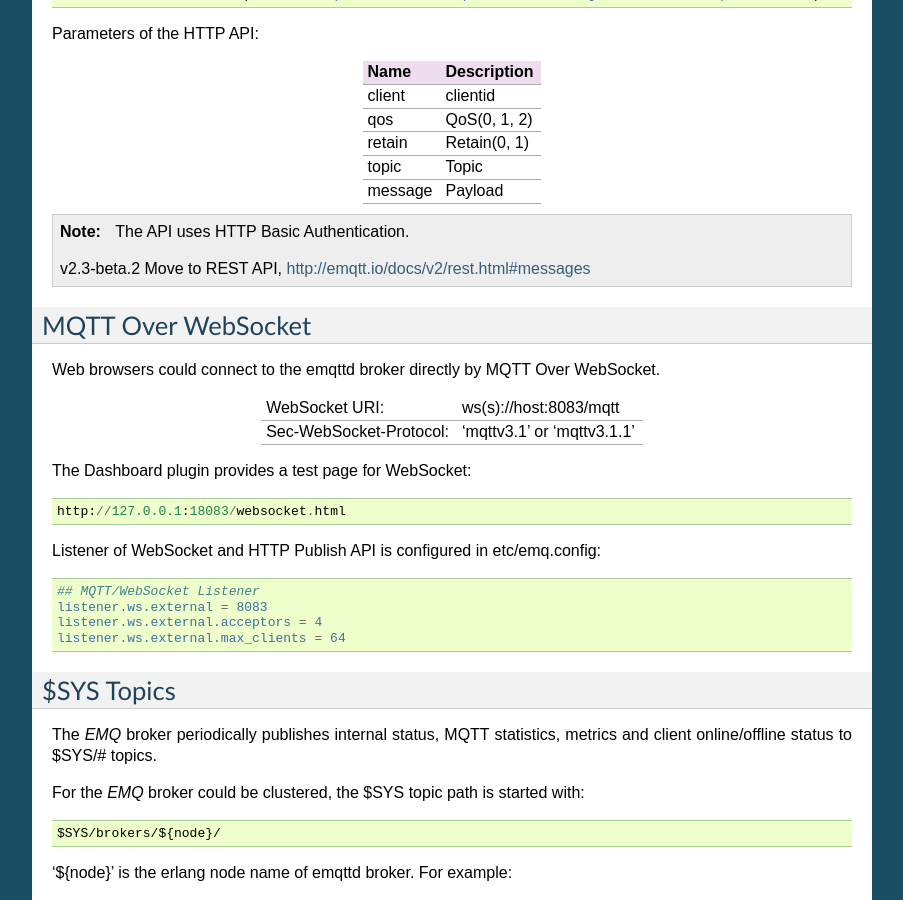
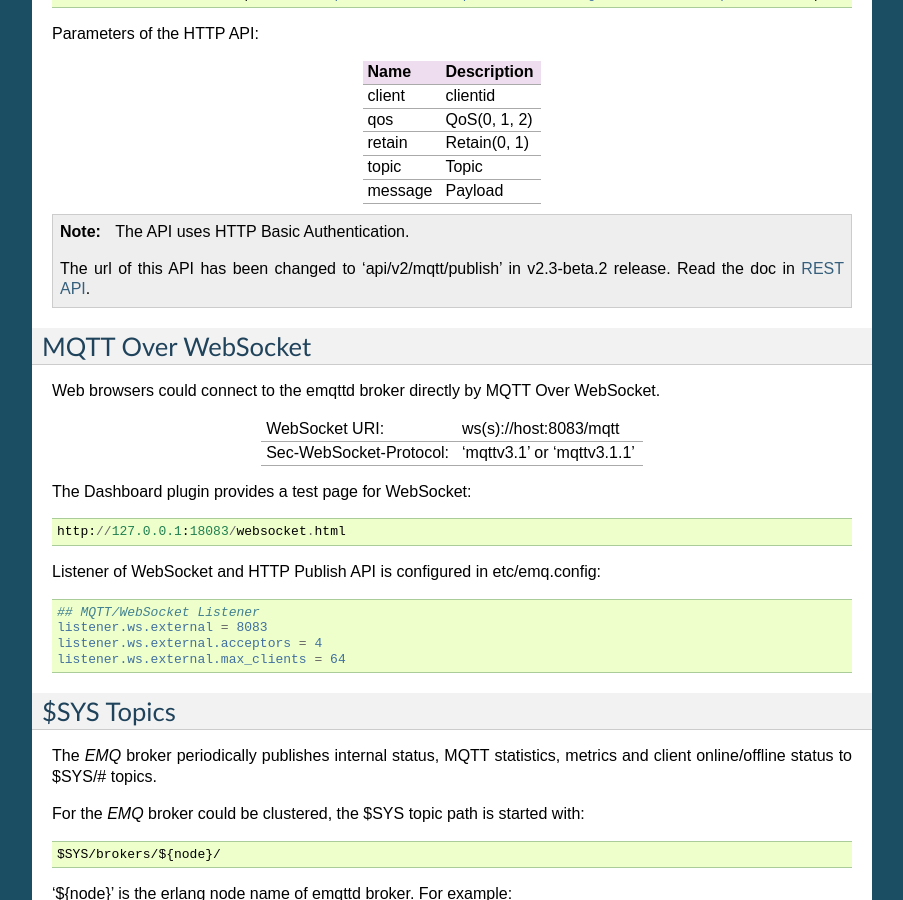
Before and after one commit to emqxarchive/emqx-docs-en, a Sphinx documentation site: the page built from source/guide.rst, in a window 1280 px wide and 900 px high, scrolled down 9474 px. Shown: the whole window, without its empty margins (198-1101 px from the left). Built offline with Sphinx 7.4.7, drawn with Linux system fonts in a browser that asks for light colours.

Commit message:
Notice that the MQTT Publish API has been changed in R2.3-beta.2

```diff
--- a/source/guide.rst
+++ b/source/guide.rst
@@ -607,7 +607,7 @@
 
     The API uses HTTP Basic Authentication.
 
-    v2.3-beta.2 Move to REST API, http://emqtt.io/docs/v2/rest.html#messages
+    The url of this API has been changed to 'api/v2/mqtt/publish' in v2.3-beta.2 release. Read the doc in :doc:`/rest`.
 
 -------------------
 MQTT Over WebSocket
```
